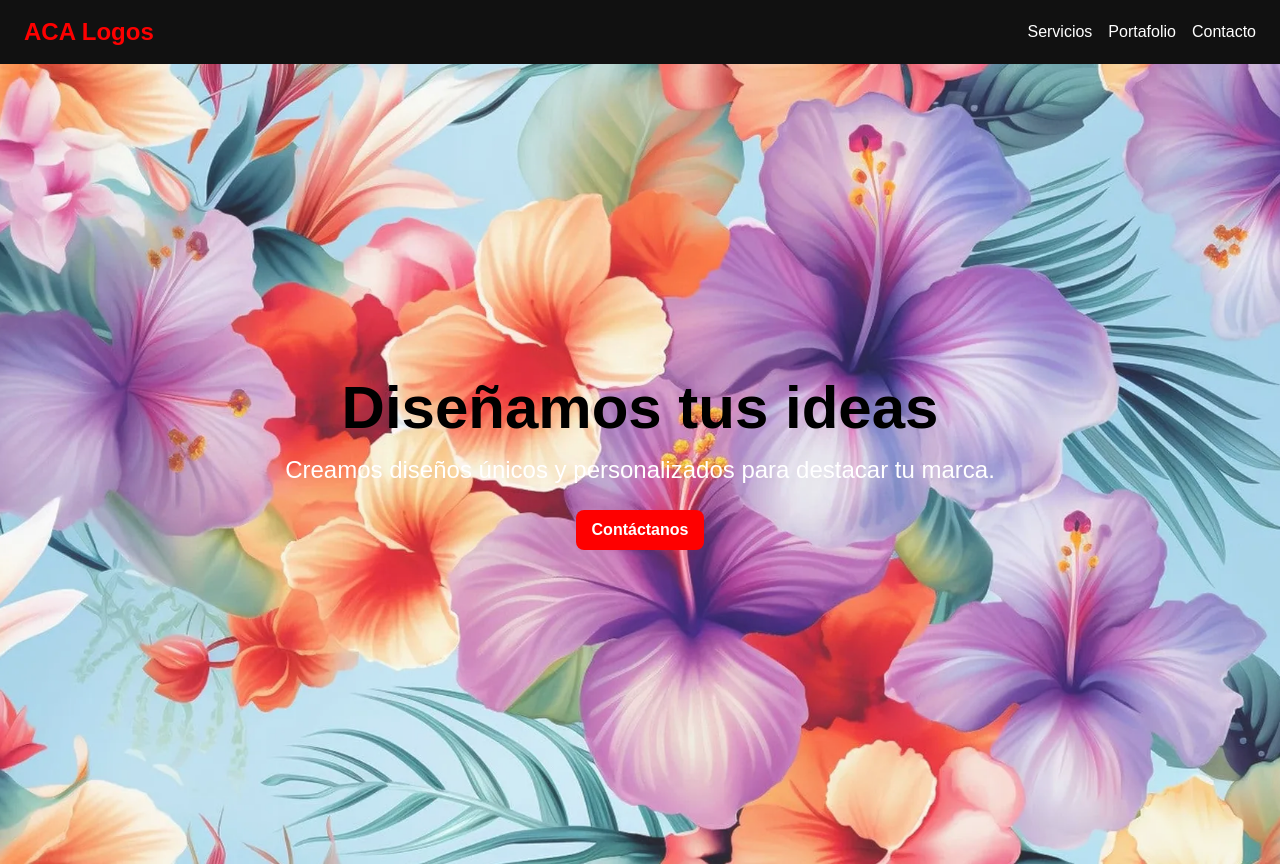
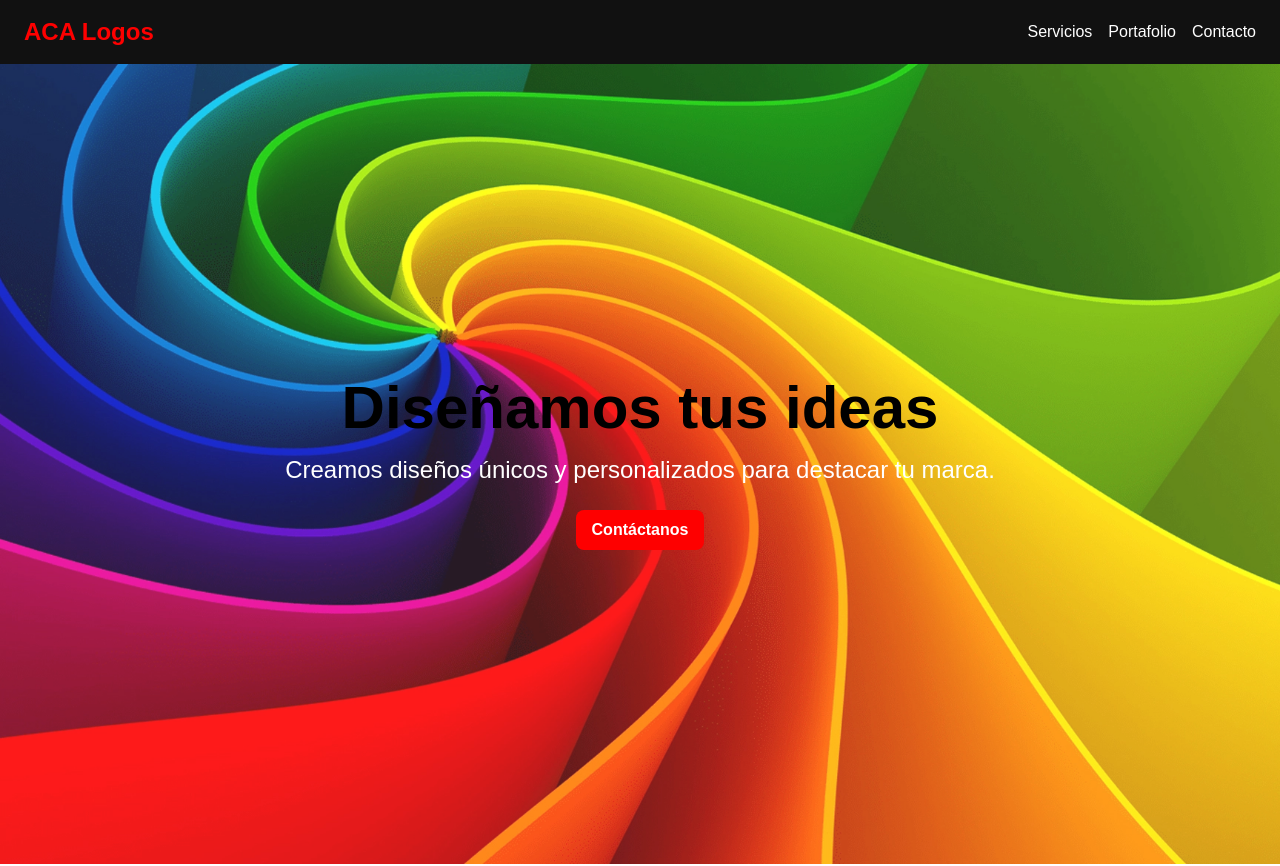
Before and after one commit to REGGDIS/acalogos-site, a React (Vite) app in the folder frontend/: page / in a window 1280 px wide. Shown: the top 866 px of the page. Built offline with nearby package versions, Linux system fonts and the light colour scheme; no server answers.

Commit message:
Agregar componente HeroSection con imágenes de fondo dinámicas y estructura modular

```diff
--- a/frontend/src/App.tsx
+++ b/frontend/src/App.tsx
@@ -2,7 +2,7 @@ import React from 'react';
 import Servicios from './components/Servicios';
 import Portfolio from './components/Portfolio';
 import Contacto from './components/Contacto';
-//import './styles/App.css';
+import HeroSection from './components/HeroSection';
 
 
 const App: React.FC = () => {
@@ -21,15 +21,7 @@ const App: React.FC = () => {
       </header>
 
       {/* Hero Section */}
-      <section className="bg-cover bg-center h-screen" style={{ backgroundImage: "url('/assets/images/hero/hero7.webp')" }}>
-        <div className="h-full flex flex-col justify-center items-center bg-white bg-opacity-15 text-center text-white px-6">
-          <h2 className="text-4xl md:text-6xl font-bold mb-4">Diseñamos tus ideas</h2>
-          <p className="text-lg md:text-2xl mb-6">Creamos diseños únicos y personalizados para destacar tu marca.</p>
-          <a href="#contact" className="bg-primary text-accent py-2 px-4 rounded-lg font-semibold hover:bg-highlight">
-            Contáctanos
-          </a>
-        </div>
-      </section>
+      <HeroSection />
 
       {/* Sección Servicios */}
       <section id="services" className="py-16 bg-white">
--- /dev/null
+++ b/frontend/src/components/HeroSection.tsx
@@ -0,0 +1,49 @@
+import React, { useState, useEffect } from "react";
+
+const HeroSection: React.FC = () => {
+    const images = [
+        "/assets/images/hero/hero1.webp",
+        "/assets/images/hero/hero3.webp",
+        "/assets/images/hero/hero4.webp",
+        "/assets/images/hero/hero5.webp",
+        "/assets/images/hero/hero6.webp",
+        "/assets/images/hero/hero7.webp",
+    ];
+
+    const [currentImageIndex, setCurrentImageIndex] = useState(0);
+
+    useEffect(() => {
+        const interval = setInterval(() => {
+            setCurrentImageIndex((prevIndex) =>
+                prevIndex === images.length - 1 ? 0 : prevIndex + 1
+            );
+        }, 2000); // Cambia cada 2 segundos
+
+        return () => clearInterval(interval); // Limpia el intervalo al desmontar
+    }, [images.length]);
+
+    return (
+        <section
+            className="bg-cover bg-center h-screen"
+            style={{
+                backgroundImage: `url('${images[currentImageIndex]}')`,
+                transition: "background-image 0.5s ease-in-out",
+            }}
+        >
+            <div className="h-full flex flex-col justify-center items-center bg-white bg-opacity-10 text-center text-white px-6">
+                <h2 className="text-4xl md:text-6xl font-bold mb-4">Diseñamos tus ideas</h2>
+                <p className="text-lg md:text-2xl mb-6">
+                    Creamos diseños únicos y personalizados para destacar tu marca.
+                </p>
+                <a
+                    href="#contact"
+                    className="bg-primary text-accent py-2 px-4 rounded-lg font-semibold hover:bg-highlight"
+                >
+                    Contáctanos
+                </a>
+            </div>
+        </section>
+    );
+};
+
+export default HeroSection;
```
